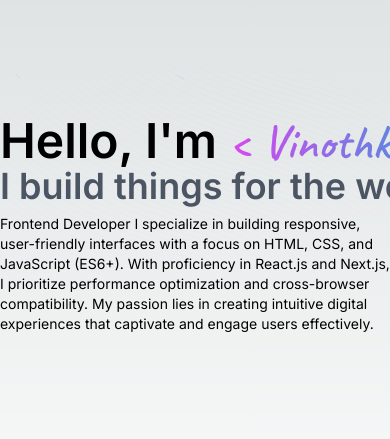
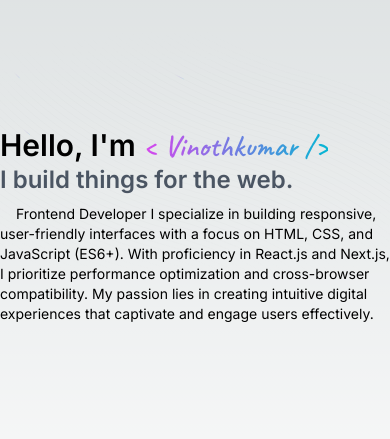
Before and after one commit to techyvino/portfolio, a Next.js app: page / in a window 390 px wide. Shown: the part 197-636 px from the top of the page. Built offline with nearby package versions, Linux system fonts and the light colour scheme.

Commit message:
UI fixes

```diff
--- a/src/app/components/Experience.tsx
+++ b/src/app/components/Experience.tsx
@@ -7,9 +7,9 @@ const Experience = () => {
     <div className="relative min-h-screen">
       <h1 className={clsx("text-5xl font-bold")}>Experience</h1>
       <TracingBeam>
-        {experience.map((item, index) => (
-          <div key={`content-${index}`} className="pt-8">
-            <>
+        {experience.map((item) => (
+          <div key={`content-${item?.period}`} className="pt-8">
+            <div>
               <p className={clsx("text-xl font-semibold")}>{item.role}</p>
               <div className="flex justify-between w-full">
                 <p className="text-sm text-gray-600 mb-4 italic">
@@ -26,13 +26,13 @@ const Experience = () => {
                 {item.badge?.map((skill, skillIndex) => (
                   <p
                     key={`${skill}-${skillIndex}`}
-                    className="bg-black text-white rounded-full text-sm w-fit px-4 py-1 dark:bg-white dark:text-ba"
+                    className="bg-black text-white rounded-full text-sm w-fit px-4 py-1 dark:bg-white dark:text-black"
                   >
                     <span>{skill}</span>
                   </p>
                 ))}
               </div>
-            </>
+            </div>
           </div>
         ))}
       </TracingBeam>
--- a/src/app/components/Intro.tsx
+++ b/src/app/components/Intro.tsx
@@ -8,8 +8,8 @@ const CaveatFont = Caveat({ subsets: ["latin-ext"] });
 const Intro = () => {
   return (
     <div className="flex justify-center items-center w-full relative min-h-screen ">
-      <div className="text-5xl font-semibold md:w-6/12 w-full">
-        <p className="text-nowrap">
+      <div className="md:text-5xl text-3xl font-semibold md:w-6/12 w-full">
+        <p className="">
           {`Hello, I'm `}
           <span
             className={clsx(
@@ -20,11 +20,11 @@ const Intro = () => {
             {`< Vinothkumar />`}
           </span>
         </p>
-        <p className="text-gray-600 text-4xl text-nowrap">
+        <p className="text-gray-600 md:text-4xl text-nowrap text-2xl">
           I build things for the web.
         </p>
 
-        <p className="text-sm font-normal mt-2">
+        <p className="text-sm font-normal mt-2 indent-4">
           Frontend Developer I specialize in building responsive, user-friendly
           interfaces with a focus on HTML, CSS, and JavaScript (ES6+). With
           proficiency in React.js and Next.js, I prioritize performance
```
